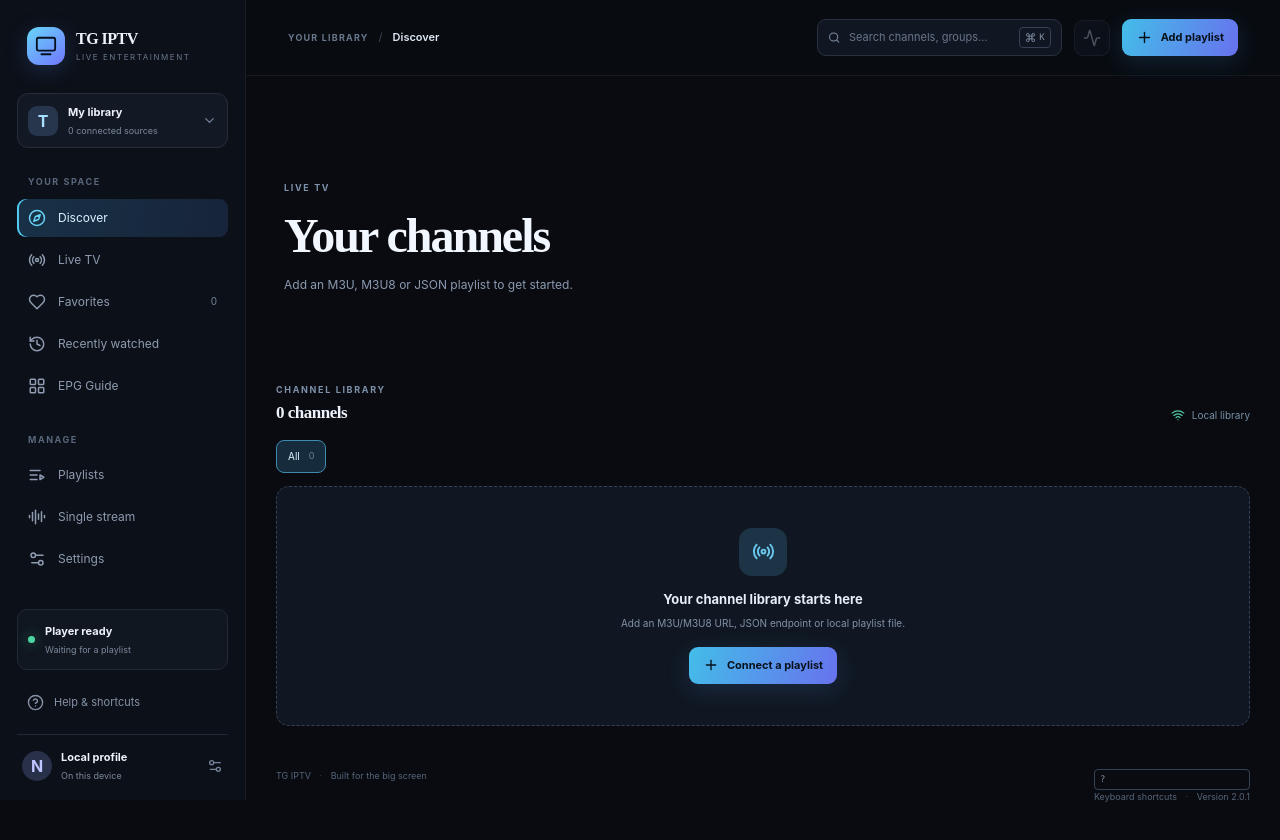
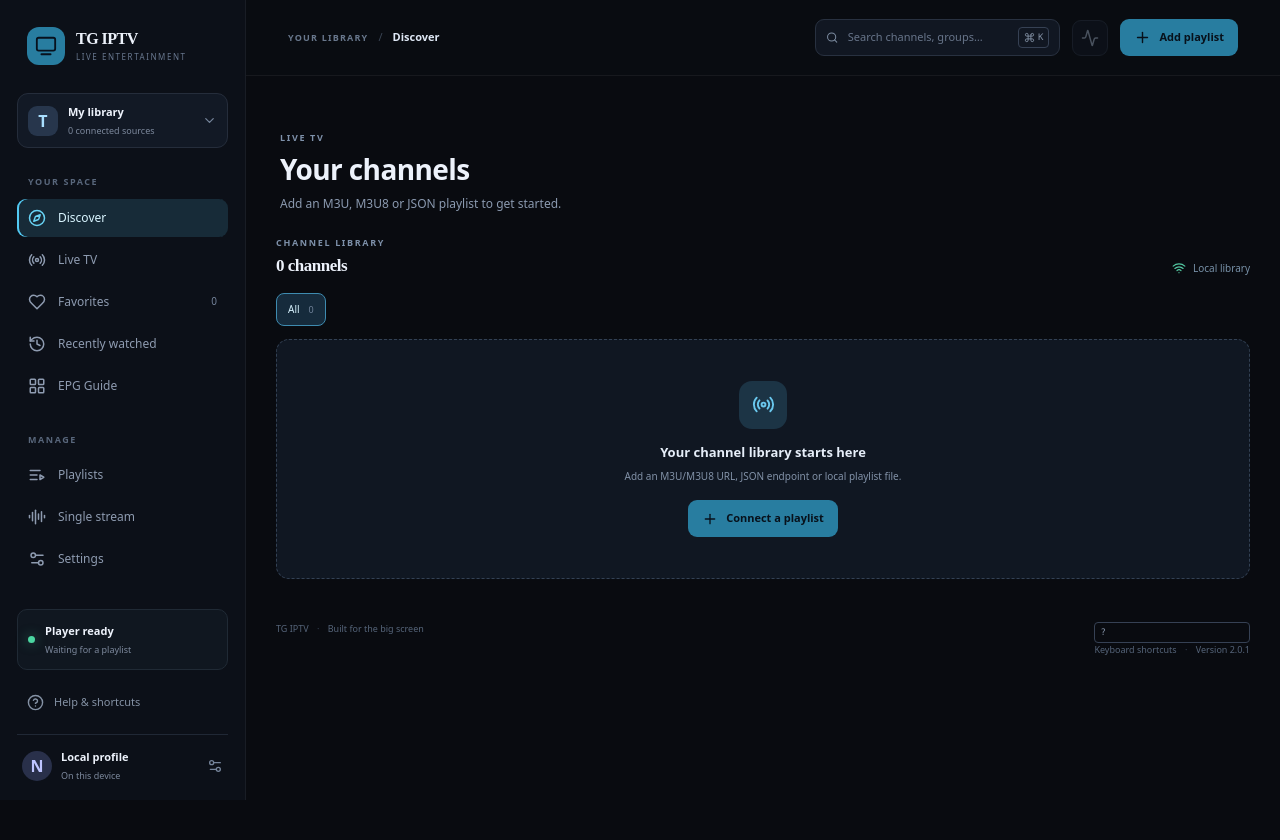
Before and after one commit to MoonDevil1/Tv-app, a React (Vite) app: page / in a window 1280 px wide. After the commit the page ends 800 px from the top, so only its background shows below. Built offline with nearby package versions, Linux system fonts and the light colour scheme.

Commit message:
Simplify interface for low-end desktops

```diff
--- a/src/index.css
+++ b/src/index.css
@@ -170,3 +170,18 @@ button:disabled{opacity:.45;cursor:not-allowed;transform:none!important}
 @media(max-width:900px){.player-hud{padding:16px}.player-controls{gap:5px}.volume-control input{width:55px}.player-controls>.hud-icon:nth-of-type(n+5){width:32px;height:32px}.player-title b{font-size:14px}.player-shortcut-hint{display:none}}
 
 .update-card{display:grid;gap:14px}.update-heading{display:flex;align-items:flex-start;justify-content:space-between;gap:16px}.update-heading>div{display:grid;gap:5px}.update-heading b{font-size:13px}.update-heading span,.update-status{font-size:11px;color:#91a2b7;line-height:1.55}.update-status{display:flex;align-items:center;gap:9px;overflow-wrap:anywhere}.update-indicator{display:grid;place-items:center;color:#72d6b4}.update-indicator.error{color:#ff899b}.update-progress{height:5px;border-radius:10px;overflow:hidden;background:#263345}.update-progress>div{height:100%;border-radius:inherit;background:linear-gradient(90deg,#6bd5ef,#8a88ff);}
+
+
+/* Lightweight desktop layout: no remote fonts, decorative hero art or motion. */
+:root{font-family:system-ui,-apple-system,"Segoe UI",sans-serif;font-optical-sizing:auto}
+.library-intro.simple-intro{min-height:0;padding:12px 4px 8px}
+.library-intro.simple-intro h1{font:600 28px/1.2 system-ui,-apple-system,"Segoe UI",sans-serif;letter-spacing:-.6px;margin:8px 0;color:#edf2fb}
+.library-intro.simple-intro h1 span{color:inherit}
+.hero-art{display:none!important}
+.brand-mark,.add-button,.primary-button,.play-toggle{background:#287da0;box-shadow:none}
+.nav-item.active{background:#172b38;box-shadow:inset 2px 0 #52c9f2}
+.channel-card,.stat-card{background:#111720;box-shadow:none}
+.add-modal{background:#111720;box-shadow:none}
+.player-menu{box-shadow:none}
+button:hover{transform:none!important;filter:none!important}
+*,*::before,*::after{animation:none!important;transition:none!important}
```
